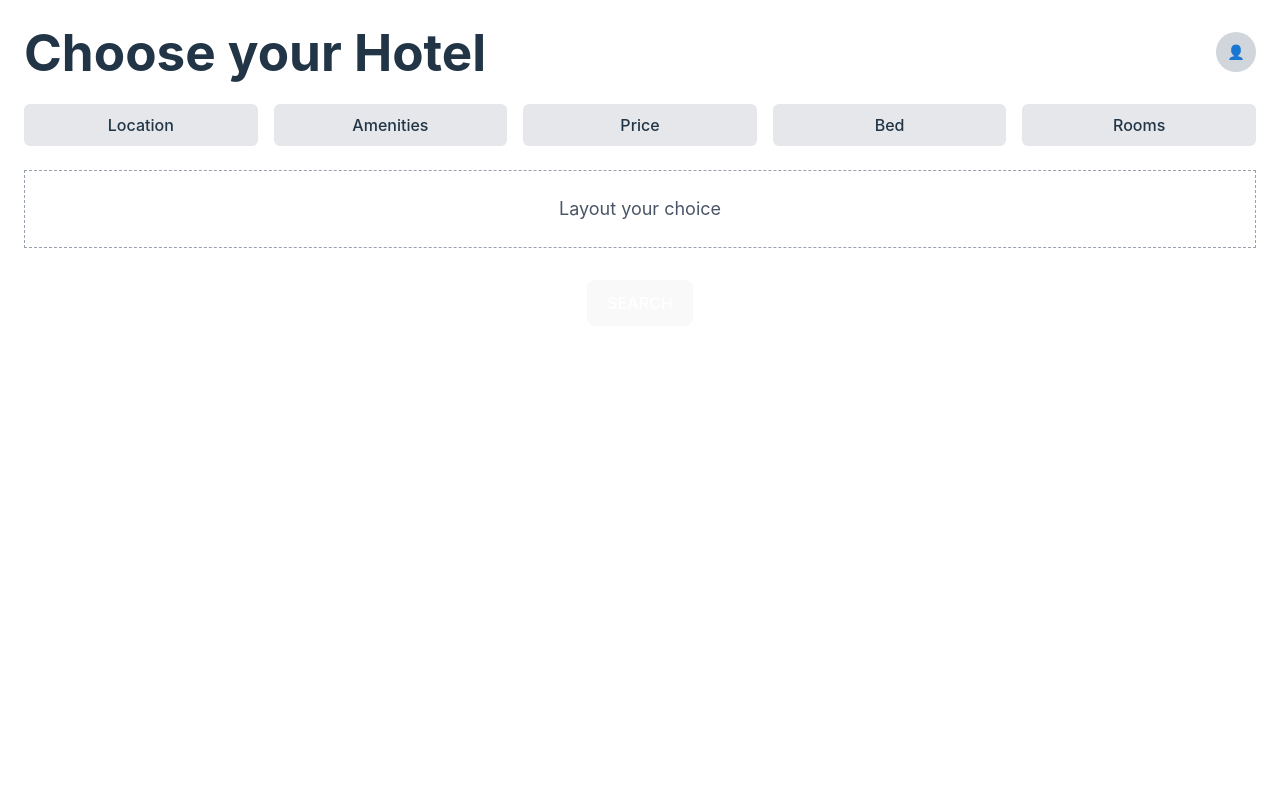
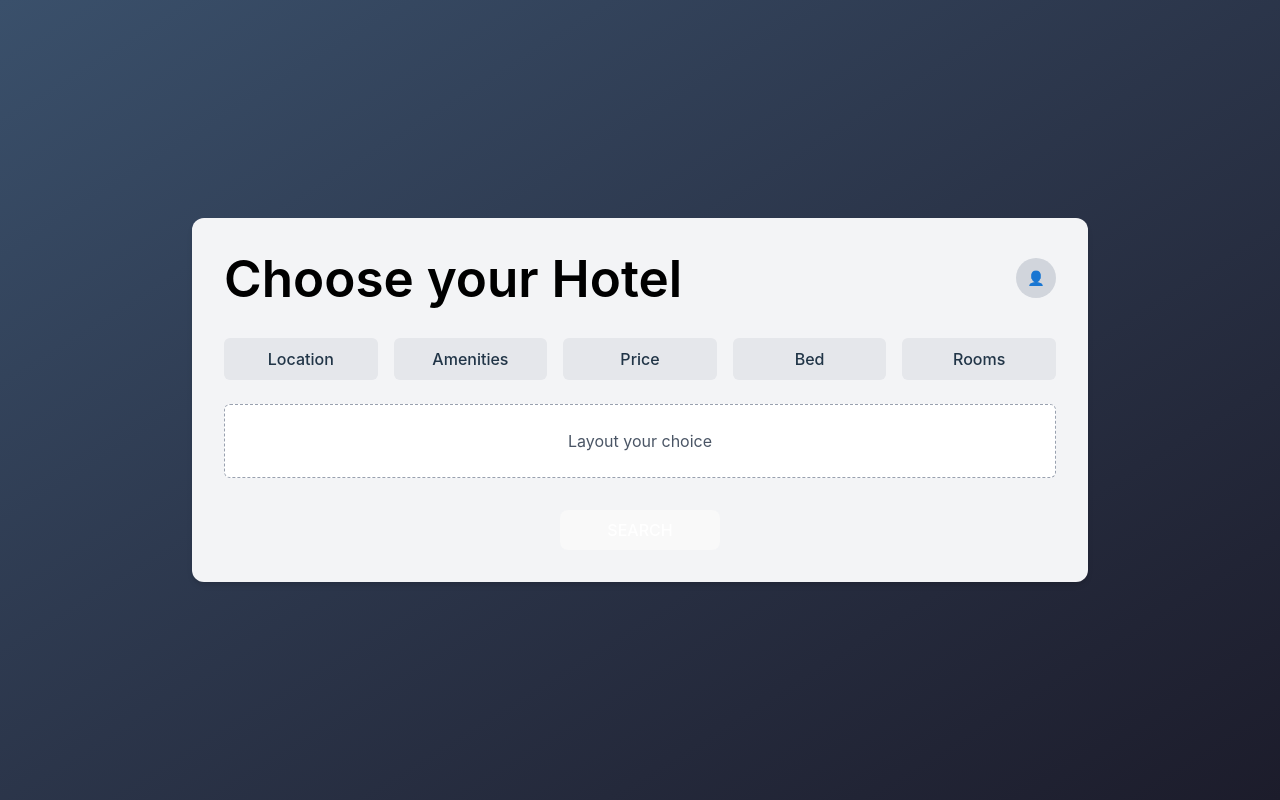
Before and after one commit to YM2992/StayMatch, a React (Vite) app in the folder Frontend/: page /filter in a window 1280 px wide. Built offline with nearby package versions, Linux system fonts and the light colour scheme.

Commit message:
New Design for Filter.jsx +Colour + Styling

```diff
--- a/Frontend/src/pages/Filter.jsx
+++ b/Frontend/src/pages/Filter.jsx
@@ -1,11 +1,14 @@
 export default function Filter() {
   return (
-    <div className="min-h-screen bg-white p-6">
+    <div className="min-h-screen w-full flex justify-center items-center bg-gradient-to-br from-[#3a506b] to-[#1c1c2b] p-6">
+      <div className="bg-gray-100 p-8 rounded-xl shadow-md w-full max-w-4xl">
         {/* Header */}
-      <div className="flex justify-between items-center mb-6">
-        <h1 className="text-3xl font-bold">Choose your Hotel</h1>
+        <div className="flex justify-between items-center mb-8">
+          <h1 className="text-3xl font-semibold text-black">
+            Choose your Hotel
+          </h1>
           <div className="w-10 h-10 bg-gray-300 rounded-full flex items-center justify-center">
-          {/* Replace with actual profile pic or icon */}
+            {/* Profile Icon or Image */}
             <span className="text-sm">👤</span>
           </div>
         </div>
@@ -19,17 +22,18 @@ export default function Filter() {
           <button className="filter-btn">Rooms</button>
         </div>
 
-      {/* Filter summary or layout area */}
-      <div className="border border-dashed border-gray-400 p-6 mb-8 text-center">
-        <p className="text-lg text-gray-600">Layout your choice</p>
+        {/* Filter Preview Area */}
+        <div className="border border-dashed border-gray-400 p-6 mb-8 text-center bg-white rounded-md">
+          <p className="text-md text-gray-600">Layout your choice</p>
         </div>
 
         {/* Search Button */}
         <div className="flex justify-center">
-        <button className="px-8 py-3 bg-blue-500 text-white text-lg rounded-full hover:bg-blue-600 transition">
+          <button className="w-40 h-10 bg-[#b0cde5] hover:bg-[#99bbdb] text-white rounded-full flex justify-center items-center hover:scale-110 transition-transform duration-300">
             SEARCH
           </button>
         </div>
       </div>
+    </div>
   );
 }
```
Lines whose indentation alone changed are shown as unchanged.
